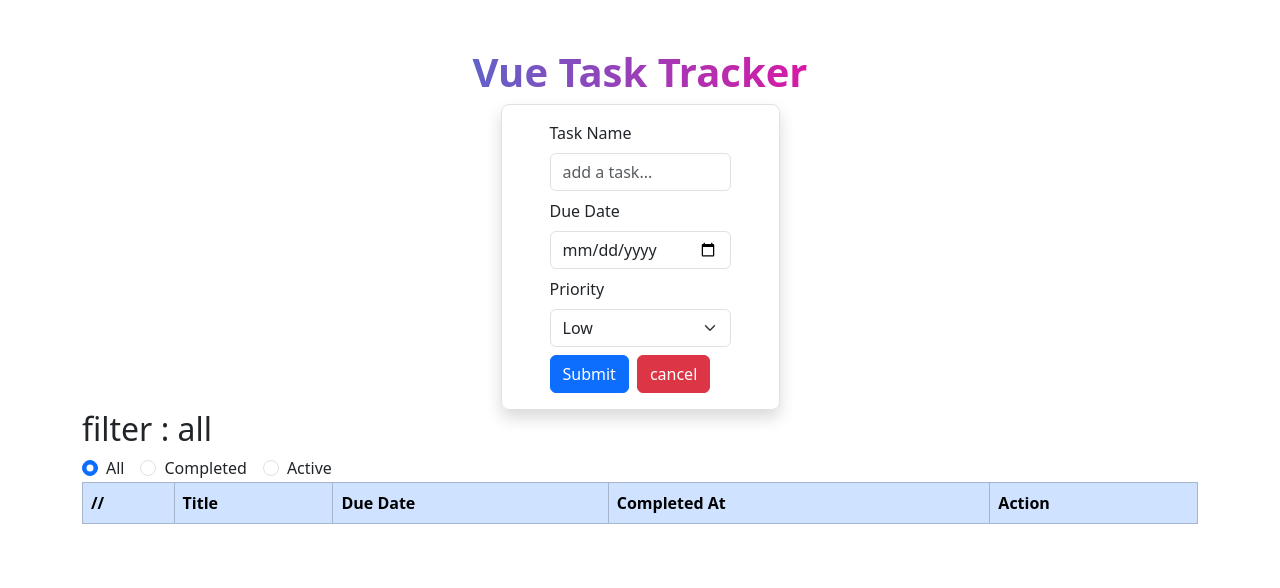
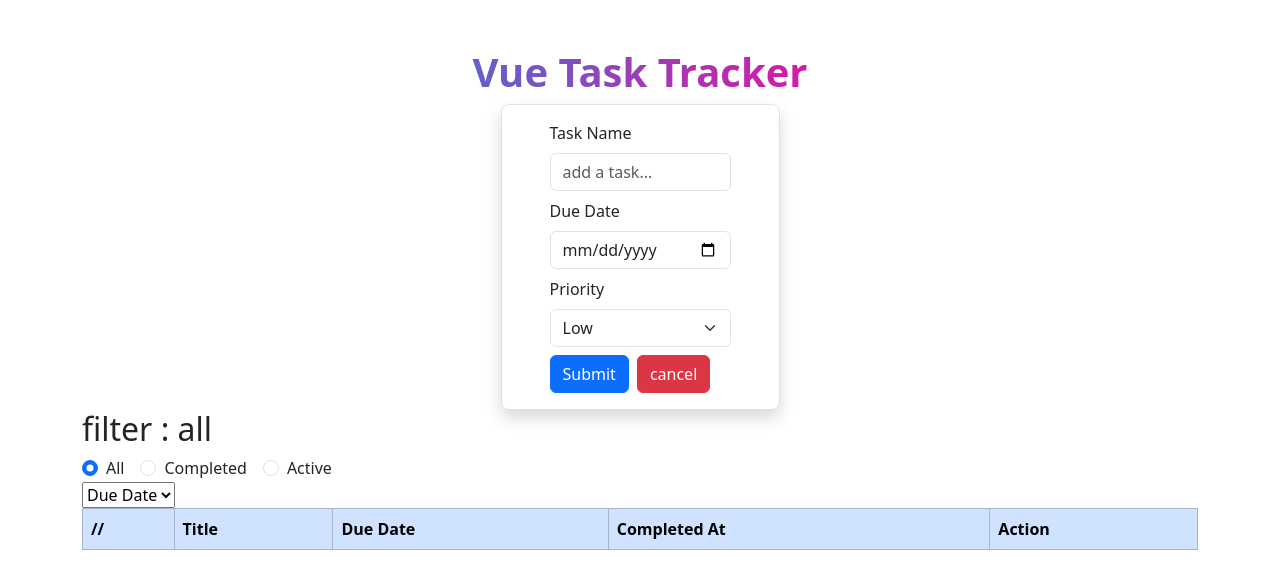
Before and after one commit to teddynanta/vue-vibe-code, a Vue app: page / in a window 1280 px wide. Shown: the top 588 px of the page. Built offline with nearby package versions, Linux system fonts and the light colour scheme.

Commit message:
add sortby date feature, not resolved yet

```diff
--- a/src/App.vue
+++ b/src/App.vue
@@ -7,6 +7,20 @@
   const tasks = ref<Task[]>([]);
   const filter = ref<'active' | 'completed' | 'all'>('all');
   const date = new Date();
+  const sortBy = ref<'dueDate' | 'priority'>('dueDate');
+  const priorityOrder = { high: 3, medium: 2, low: 1 };
+
+  const sortedTask = computed(() => {
+    if (sortBy.value == 'dueDate') {
+      return [...filteredTasks.value].sort((a, b) => {
+        return new Date(a.dueDate ?? '').getTime() - new Date(b.dueDate ?? '').getTime();
+      });
+    } else if (sortBy.value == 'priority') {
+      return [...filteredTasks.value].sort((a, b) => {
+        return priorityOrder[a.priority] - priorityOrder[b.priority];
+      });
+    };
+  });
 
   const addTask = (title: string, dueDate: string, priority: 'low' | 'medium' | 'high') => {
     const newTask: Task = {
@@ -103,6 +117,10 @@
           </label>
         </div>
       </div>
+      <select name="sortBy" id="sortBy" v-model="sortBy">
+        <option value="dueDate">Due Date</option>
+        <option value="priority">Priority</option>
+      </select>
       <TaskList :tasks="filteredTasks" @toggle-done="toggleDone" @delete-task="deleteTask" @edit-task="editTask" />
     </main>
   </div>
```
